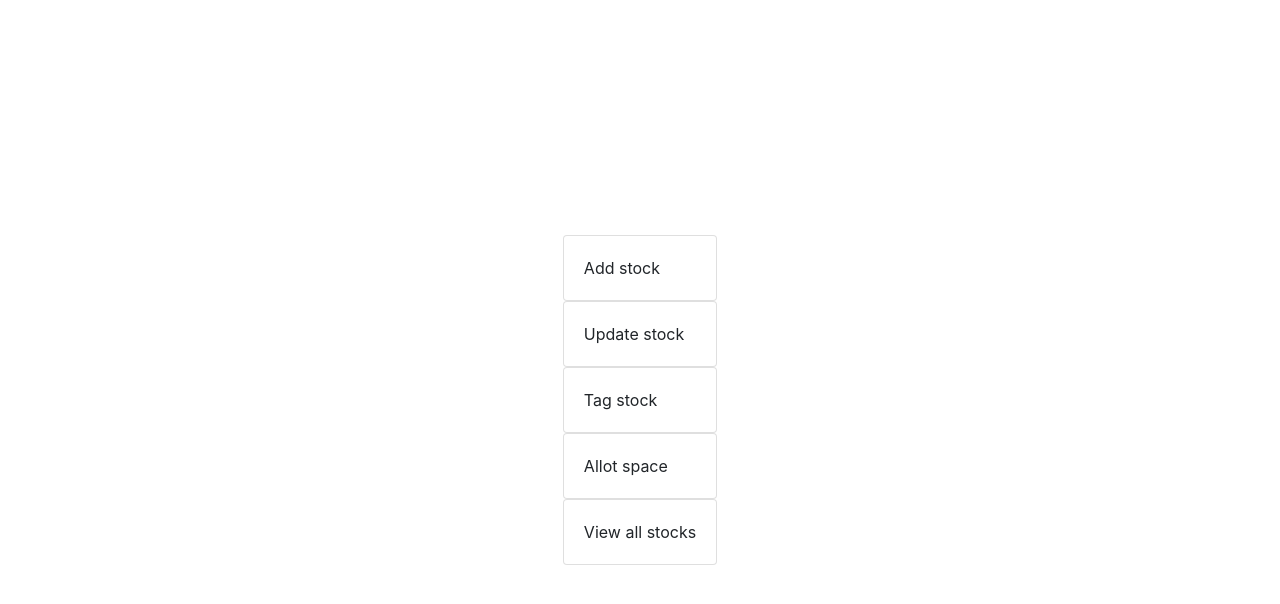
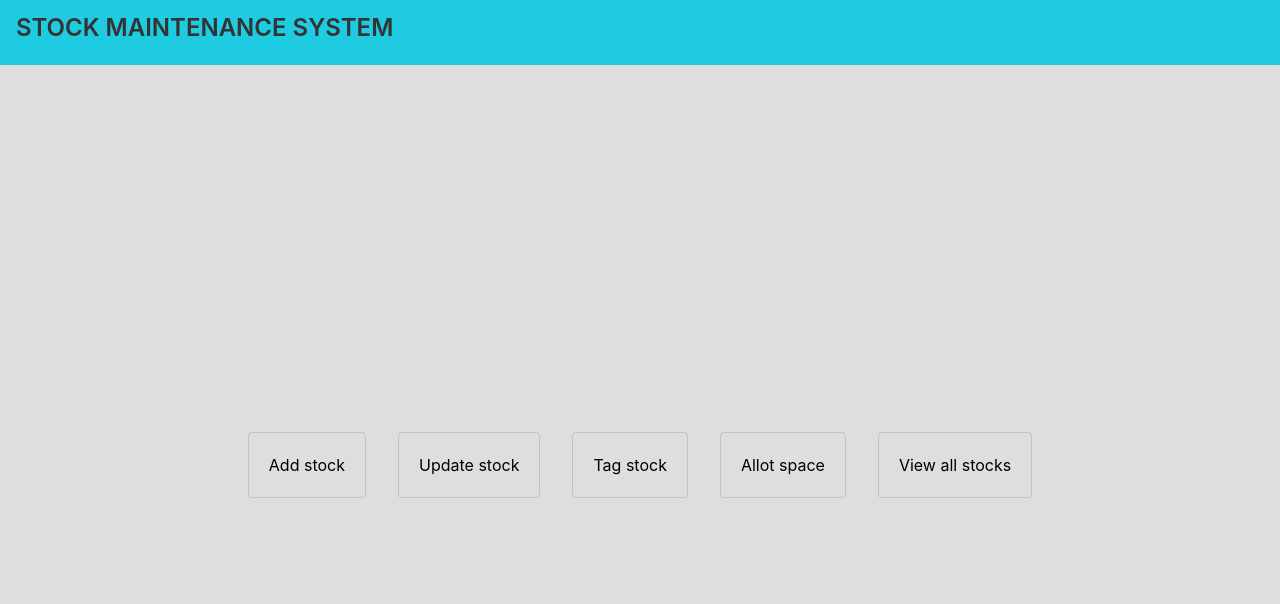
Before and after one commit to Aniganesh/stock-maintenance-frontend, a plain HTML site: page dashboard.html in a window 1280 px wide. Drawn offline with nearby package versions, Linux system fonts and the light colour scheme.

Commit message:
Dashboard styles fixed, bootstrap resets added

```diff
--- a/dashboard.html
+++ b/dashboard.html
@@ -1,15 +1,30 @@
 <!DOCTYPE html>
+<html lang="en">
+
+<head>
+  <meta charset="UTF-8">
+  <meta name="viewport" content="width=device-width, initial-scale=1.0">
+  <title>Dashboard - Manage inventory</title>
+
+  <link rel="stylesheet" href="styles/dashboard.css">
+  <link rel="stylesheet" href="styles/BootstrapResets.css">
+
+  <script src="scripts/dashboard.js" defer></script>
+  <script src="scripts/main.js"></script>
+  <link href="https://stackpath.bootstrapcdn.com/bootstrap/4.5.2/css/bootstrap.min.css" rel="stylesheet"
+    id="bootstrap-css">
+  <link rel="stylesheet" href="styles/style.css">
+  <script src="//maxcdn.bootstrapcdn.com/bootstrap/4.1.1/js/bootstrap.min.js"></script>
+  <title>DASHBOARD</title>
+</head>
+
 <body>
-  <link rel="stylesheet" href="style/dashboard.css">
-  <script src="scripts/dashboard.js" defer></script>
-  <link href="https://stackpath.bootstrapcdn.com/bootstrap/4.5.2/css/bootstrap.min.css" rel="stylesheet"
-        id="bootstrap-css">
-    <script src="//maxcdn.bootstrapcdn.com/bootstrap/4.1.1/js/bootstrap.min.js"></script>
-  <title>DASHBOARD</title>
-</body>
-<html lang="en">
   <div id="root">
 
   </div>
+  <script>
+    document.querySelector("#root").appendChild(getHeader('STOCK MAINTENANCE SYSTEM'))
+  </script>
 </body>
+
 </html>
--- a/scripts/dashboard.js
+++ b/scripts/dashboard.js
@@ -1,19 +1,26 @@
-const dashboard = (options)=>{
+const dashboard = (options) => {
     const dashboard = div()
-    options.forEach((option)=>{
-        dashboard.appendChild(createCard(option.content,option.title))
+    dashboard.classList.add('full-height-flex')
+    options.forEach((option) => {
+        const { title, content } = option
+        const link = document.createElement('a')
+        link.classList.add('dashboard-item')
+        link.style['display'] = 'inline-block'
+        link.href = option.url
+        link.appendChild(createCard(content, title))
+        dashboard.appendChild(link)
 
     })
     return dashboard
 
 }
-const createCard = (content,title)=>{
+const createCard = (content, title) => {
     const card = div()
     card.classList.add('card')
     const cardTitle = div()
- cardTitle.innerText=title
+    cardTitle.innerText = title
     const cardContent = div()
- cardContent.innerText=content
+    cardContent.innerText = content
     const cardBody = div()
     cardBody.classList.add('card-body')
     card.appendChild(cardBody)
@@ -21,11 +28,11 @@ const createCard = (content,title)=>{
     cardBody.appendChild(cardContent)
     return card
 }
-const div = ()=>{
+const div = () => {
     return document.createElement('div')
 }
 const root = document.querySelector('#root')
 
-const options = [{title:'Add stock',content:``,url:`addStock`},{title:`Update stock`,content:` `,url:`updateStock`},{title:`Tag stock`,content:``,url:`tagStock`},{title:`Allot space`,content:``,url:`allotSpace`},
-{title:`View all stocks`,content:``,url:`viewAllStocks`}]
+const options = [{ title: 'Add stock', content: ``, url: `addStock` }, { title: `Update stock`, content: ` `, url: `updateStock` }, { title: `Tag stock`, content: ``, url: `tagStock` }, { title: `Allot space`, content: ``, url: `allotSpace` },
+{ title: `View all stocks`, content: ``, url: `viewAllStocks` }]
 root.appendChild(dashboard(options))
--- a/scripts/main.js
+++ b/scripts/main.js
@@ -1,3 +1,16 @@
 const token = sessionStorage.getItem('access-token')
 
-console.log({ token })
+const getHeader = (title) => {
+	const header = createDiv();
+	header.classList.add('navbar')
+	header.classList.add('theme-primary-bg')
+	const titleComp = document.createElement('div')
+	titleComp.classList.add('h4')
+	titleComp.innerText = title
+	header.appendChild(titleComp)
+	return header
+}
+
+const createDiv = () => {
+	return document.createElement('div')
+}
--- a/style/dashboard.css
+++ /dev/null
@@ -1,6 +0,0 @@
-#root{
-    min-height:100vh;
-    display: flex;
-    justify-content: center;
-    align-items: center;
-}
--- a/style/style.css
+++ /dev/null
@@ -1,19 +0,0 @@
-body {
-  margin: 0;
-  padding: 0;
-  background-color: #17a2b8;
-  height: 100vh;
-}
-#login .container #login-row #login-column #login-box {
-  margin-top: 120px;
-  max-width: 600px;
-  height: 320px;
-  border: 1px solid #9C9C9C;
-  background-color: #EAEAEA;
-}
-#login .container #login-row #login-column #login-box #login-form {
-  padding: 20px;
-}
-#login .container #login-row #login-column #login-box #login-form #register-link {
-  margin-top: -85px;
-}
--- /dev/null
+++ b/styles/BootstrapResets.css
@@ -0,0 +1,18 @@
+.navbar {
+	height: 65px;
+}
+
+.h4 {
+	font-weight: 600 !important;
+}
+
+body {
+	background: #dedede !important;
+	margin: 0;
+	padding: 0;
+	height: 100vh;
+}
+
+.card {
+	background: inherit !important;
+}
--- /dev/null
+++ b/styles/dashboard.css
@@ -0,0 +1,10 @@
+.full-height-flex {
+    min-height: 100vh;
+    display: flex;
+    justify-content: center;
+    align-items: center;
+}
+
+.dashboard-item{
+    margin: 1rem
+}
--- /dev/null
+++ b/styles/style.css
@@ -0,0 +1,30 @@
+:root {
+  --theme-primary: #1ecbe1;
+  --theme-primary-text: #333;
+}
+
+#login .container #login-row #login-column #login-box {
+  margin-top: 120px;
+  max-width: 600px;
+  height: 320px;
+  border: 1px solid #9C9C9C;
+  background-color: #EAEAEA;
+}
+
+#login .container #login-row #login-column #login-box #login-form {
+  padding: 20px;
+}
+
+.theme-primary-bg {
+  background: var(--theme-primary, #1ecbe1);
+  color: var(--theme-primary-text, #333)
+}
+
+.theme-primary {
+  color: var(--theme-primary, #1ecbe1);
+}
+
+a, a:hover {
+  text-decoration: none;
+  color: initial;
+}
```
Also changed, not shown: index.html (+2 -1 lines). Lines whose indentation alone changed are shown as unchanged.
